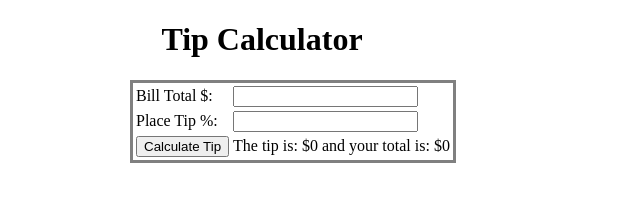
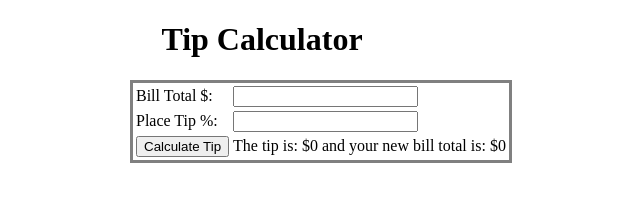
Before and after one commit to dannyrodriguez/simpleTipApp, a plain HTML site: page TipApp/Index.html in a window 1280 px wide. Both pictures are taken after a click on the button "Calculate Tip". Shown: the whole page, without its empty margins (378-1018 px from the left). Drawn offline with Linux system fonts and the light colour scheme.

Commit message:
Added Notes for Improvement

```diff
--- a/TipApp/JavaScript.js
+++ b/TipApp/JavaScript.js
@@ -3,11 +3,14 @@
 var calculateTip = function () {
     "use strict";
 
-    var bill = Number(document.getElementById("bill").value),
-        tip = Number(document.getElementById("tip").value),
-        percent = tip / 100,
-        calculatedTip = bill * percent,
-        total = bill + calculatedTip;
+    var billValue = Number(document.getElementById("bill").value),
+        tipValue = Number(document.getElementById("tip").value),
+        percent = tipValue / 100,
+        tipTotal = Math.floor(billValue * percent),
+        newBillTotal = billValue + tipTotal;
 
-    document.getElementById("result").innerHTML = "The tip is: $" + calculatedTip + " and your total is: $" + total;
+    // Needs an if statment to check for more than one decimal
+    // Needs a input restriction to keep people from entering more than two numerics after decimal
+
+    document.getElementById("result").innerHTML = "The tip is: $" + tipTotal + " and your new bill total is: $" + newBillTotal;
 }
--- a/TipApp/StyleSheet.css
+++ b/TipApp/StyleSheet.css
@@ -18,4 +18,5 @@ div{
 
 #result{
     text-align: right;
+
 }
```
